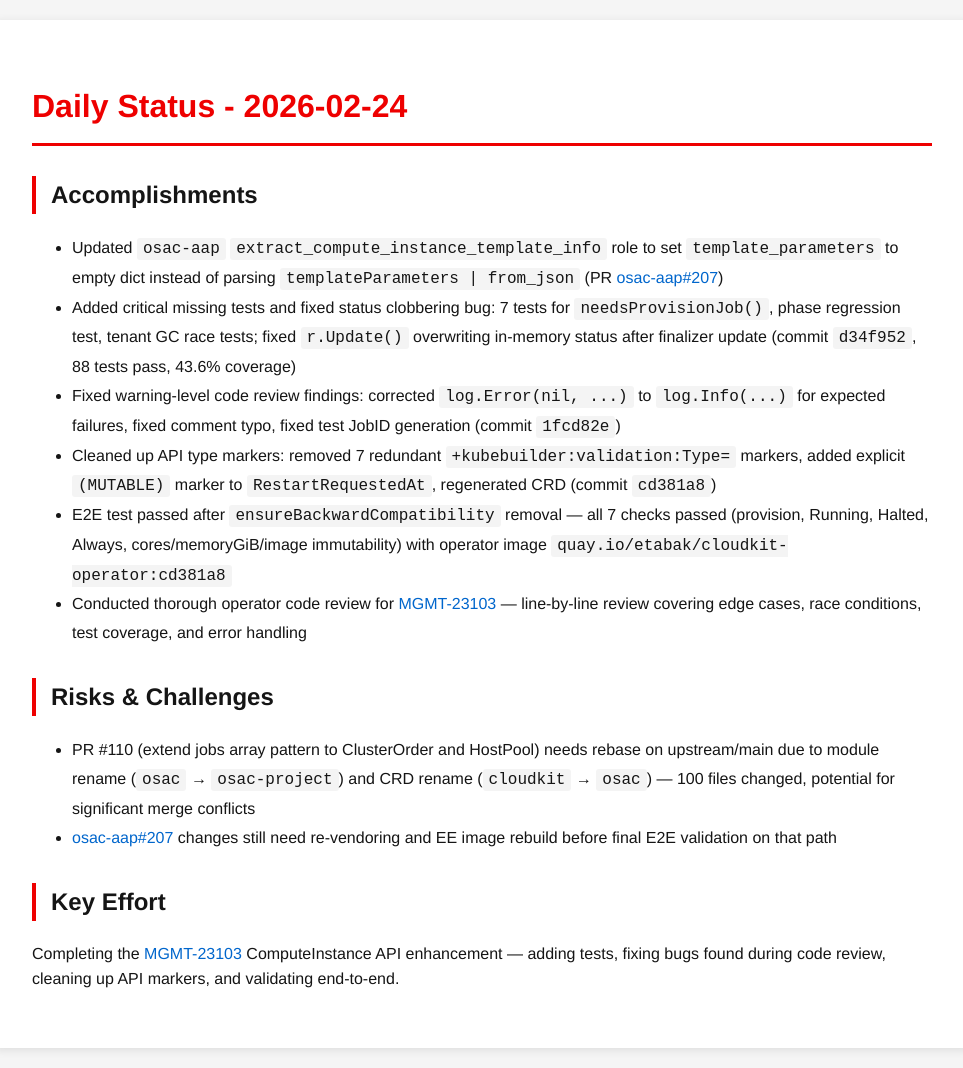
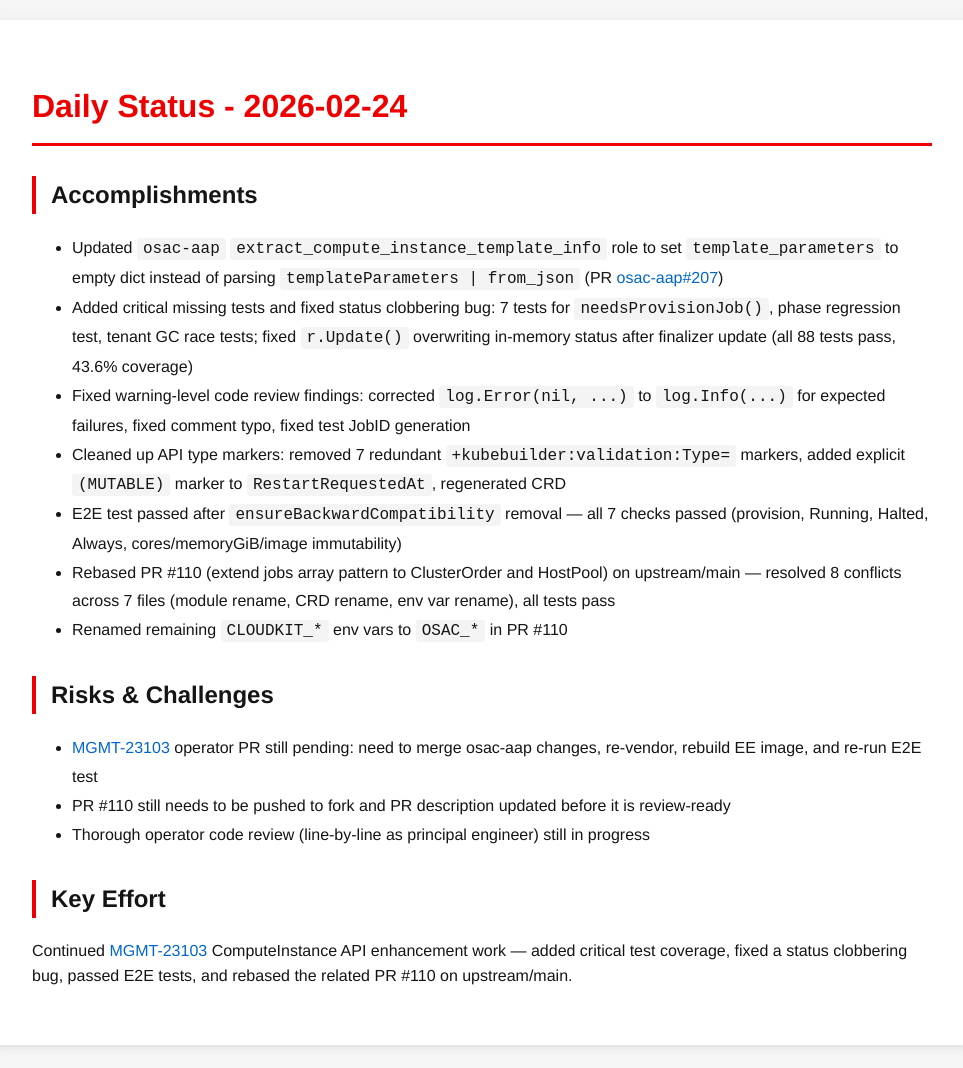
Before and after one commit to tzvatot/daily-status, a Jekyll site: the page built from 2026-02-24.md, in a window 1280 px wide. Shown: the whole page, without its empty margins (158-1121 px from the left). Built offline with Jekyll 4.4.1, drawn with Linux system fonts in a browser that asks for light colours.

Commit message:
Daily status update - 2026-02-24

```diff
--- a/2026-02-24.md
+++ b/2026-02-24.md
@@ -9,17 +9,19 @@ date: 2026-02-24
 ## Accomplishments
 
 - Updated `osac-aap` `extract_compute_instance_template_info` role to set `template_parameters` to empty dict instead of parsing `templateParameters | from_json` (PR [osac-aap#207](https://github.com/osac-project/osac-aap/pull/207))
-- Added critical missing tests and fixed status clobbering bug: 7 tests for `needsProvisionJob()`, phase regression test, tenant GC race tests; fixed `r.Update()` overwriting in-memory status after finalizer update (commit `d34f952`, 88 tests pass, 43.6% coverage)
-- Fixed warning-level code review findings: corrected `log.Error(nil, ...)` to `log.Info(...)` for expected failures, fixed comment typo, fixed test JobID generation (commit `1fcd82e`)
-- Cleaned up API type markers: removed 7 redundant `+kubebuilder:validation:Type=` markers, added explicit `(MUTABLE)` marker to `RestartRequestedAt`, regenerated CRD (commit `cd381a8`)
-- E2E test passed after `ensureBackwardCompatibility` removal — all 7 checks passed (provision, Running, Halted, Always, cores/memoryGiB/image immutability) with operator image `quay.io/etabak/cloudkit-operator:cd381a8`
-- Conducted thorough operator code review for [MGMT-23103](https://issues.redhat.com/browse/MGMT-23103) — line-by-line review covering edge cases, race conditions, test coverage, and error handling
+- Added critical missing tests and fixed status clobbering bug: 7 tests for `needsProvisionJob()`, phase regression test, tenant GC race tests; fixed `r.Update()` overwriting in-memory status after finalizer update (all 88 tests pass, 43.6% coverage)
+- Fixed warning-level code review findings: corrected `log.Error(nil, ...)` to `log.Info(...)` for expected failures, fixed comment typo, fixed test JobID generation
+- Cleaned up API type markers: removed 7 redundant `+kubebuilder:validation:Type=` markers, added explicit `(MUTABLE)` marker to `RestartRequestedAt`, regenerated CRD
+- E2E test passed after `ensureBackwardCompatibility` removal — all 7 checks passed (provision, Running, Halted, Always, cores/memoryGiB/image immutability)
+- Rebased PR #110 (extend jobs array pattern to ClusterOrder and HostPool) on upstream/main — resolved 8 conflicts across 7 files (module rename, CRD rename, env var rename), all tests pass
+- Renamed remaining `CLOUDKIT_*` env vars to `OSAC_*` in PR #110
 
 ## Risks & Challenges
 
-- PR #110 (extend jobs array pattern to ClusterOrder and HostPool) needs rebase on upstream/main due to module rename (`osac` → `osac-project`) and CRD rename (`cloudkit` → `osac`) — 100 files changed, potential for significant merge conflicts
-- [osac-aap#207](https://github.com/osac-project/osac-aap/pull/207) changes still need re-vendoring and EE image rebuild before final E2E validation on that path
+- [MGMT-23103](https://issues.redhat.com/browse/MGMT-23103) operator PR still pending: need to merge osac-aap changes, re-vendor, rebuild EE image, and re-run E2E test
+- PR #110 still needs to be pushed to fork and PR description updated before it is review-ready
+- Thorough operator code review (line-by-line as principal engineer) still in progress
 
 ## Key Effort
 
-Completing the [MGMT-23103](https://issues.redhat.com/browse/MGMT-23103) ComputeInstance API enhancement — adding tests, fixing bugs found during code review, cleaning up API markers, and validating end-to-end.
+Continued [MGMT-23103](https://issues.redhat.com/browse/MGMT-23103) ComputeInstance API enhancement work — added critical test coverage, fixed a status clobbering bug, passed E2E tests, and rebased the related PR #110 on upstream/main.
```
